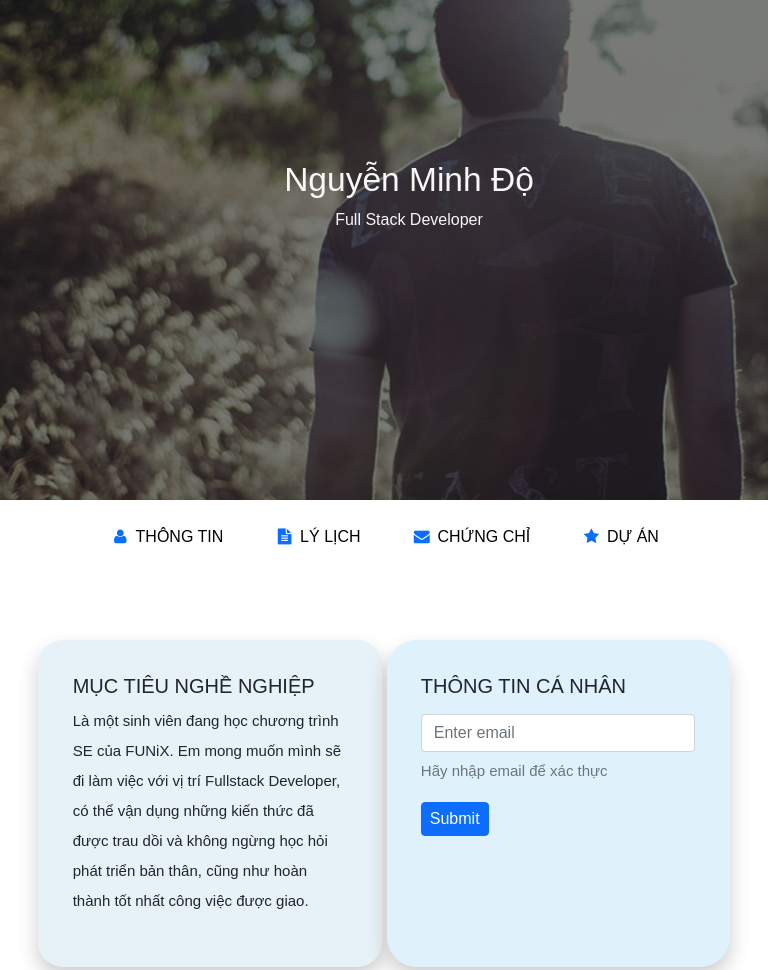
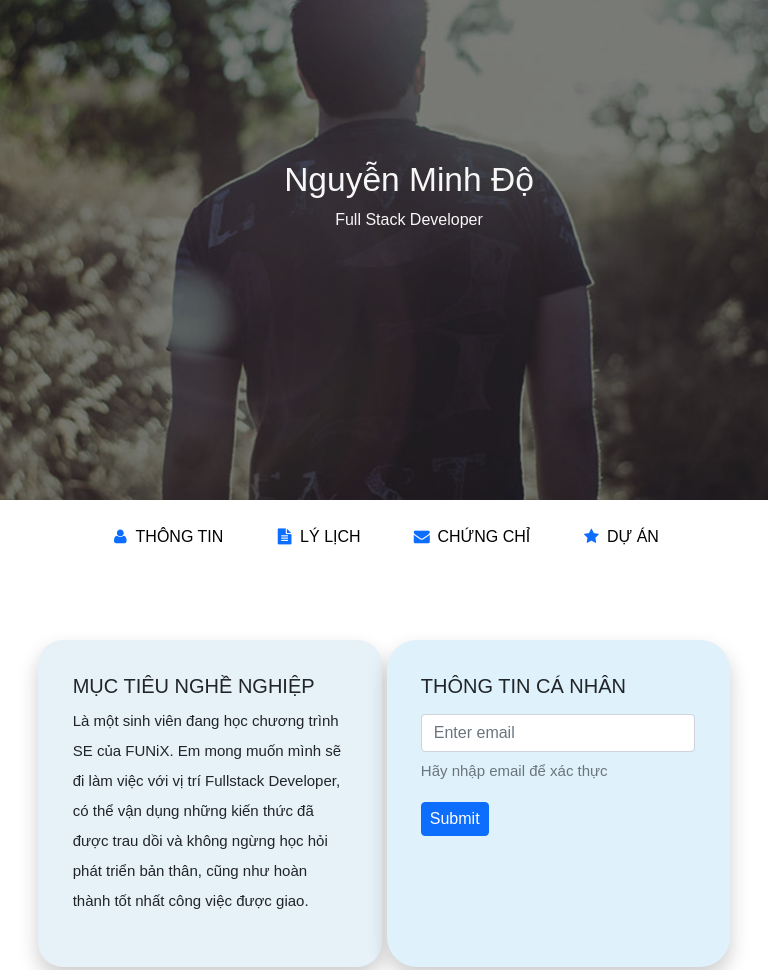
Before and after one commit to my-cv03/assigment3, a plain HTML site: page index.html in a window 768 px wide. Shown: the top 970 px of the page. Drawn offline with nearby package versions, Linux system fonts and the light colour scheme.

Commit message:
thay đổi lần 4

```diff
--- a/css/mobile.css
+++ b/css/mobile.css
@@ -24,6 +24,7 @@
   }
   .containers {
     display: grid;
+    gap: 10px;
     grid-template-columns: 100%;
     width: 80%;
   }
--- a/css/tablet.css
+++ b/css/tablet.css
@@ -1,4 +1,7 @@
 @media (min-width: 768px) and (max-width: 992px) {
+  .banner-img {
+    background-position: center;
+  }
   .navbas img {
     display: none;
   }
```
